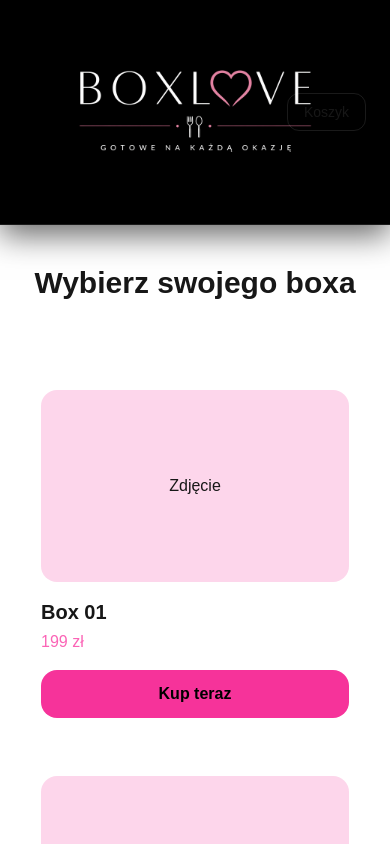
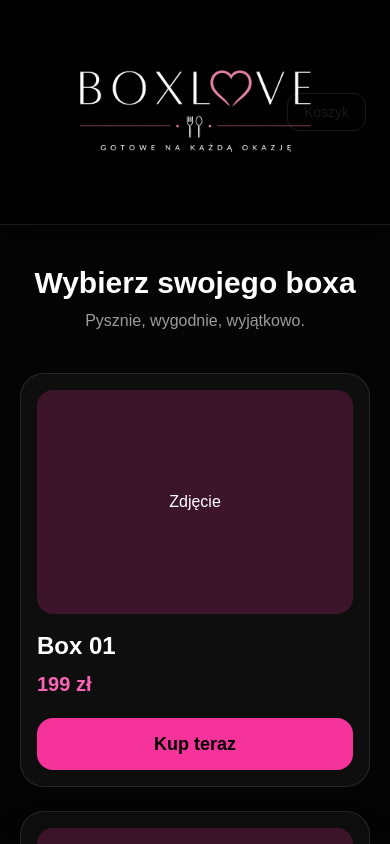
Before and after one commit to radwanbartlomiej-lgtm/boxlove-app, a Next.js app: page / in a window 390 px wide. Shown: the top 844 px of the page. Built offline with nearby package versions, Linux system fonts and the light colour scheme.

Commit message:
fix mobile homepage background

```diff
--- a/app/page.tsx
+++ b/app/page.tsx
@@ -11,41 +11,46 @@ const boxes = [
 
 export default function HomePage() {
   return (
-    <main className="mx-auto max-w-6xl px-6 py-10">
+    <main className="min-h-screen bg-[#050505] text-white">
+      <div className="mx-auto max-w-6xl px-5 py-10 sm:px-6">
+        <div className="mb-10 text-center">
+          <h1 className="text-3xl font-bold text-white sm:text-4xl">
+            Wybierz swojego boxa
+          </h1>
 
-      {/* NAGŁÓWEK */}
-      <div className="mb-10 text-center">
-        <h1 className="text-3xl font-bold">Wybierz swojego boxa</h1>
           <p className="mt-2 text-white/60">
             Pysznie, wygodnie, wyjątkowo.
           </p>
         </div>
 
-      {/* GRID */}
         <div className="grid gap-6 sm:grid-cols-2 lg:grid-cols-3">
           {boxes.map((box) => (
             <div
               key={box.id}
-            className="rounded-3xl border border-white/10 bg-white/[0.04] p-4"
+              className="rounded-3xl border border-white/10 bg-white/[0.04] p-4 shadow-2xl"
             >
-            <div className="mb-4 flex h-48 items-center justify-center rounded-2xl bg-pink-500/20">
+              <div className="mb-4 flex h-56 items-center justify-center rounded-2xl bg-pink-500/20 text-white">
                 Zdjęcie
               </div>
 
-            <h2 className="text-xl font-semibold">{box.name}</h2>
+              <h2 className="text-2xl font-semibold text-white">
+                {box.name}
+              </h2>
 
-            <p className="mt-1 text-pink-400">{box.price} zł</p>
+              <p className="mt-2 text-xl font-semibold text-pink-400">
+                {box.price} zł
+              </p>
 
               <Link
                 href={`/box/${box.id}`}
-              className="mt-4 block w-full rounded-2xl bg-pink-500 py-3 text-center font-semibold text-black"
+                className="mt-5 block w-full rounded-2xl bg-pink-500 py-3 text-center text-lg font-semibold text-black"
               >
                 Kup teraz
               </Link>
             </div>
           ))}
         </div>
-
+      </div>
     </main>
   );
 }
```
Lines whose indentation alone changed are shown as unchanged.
